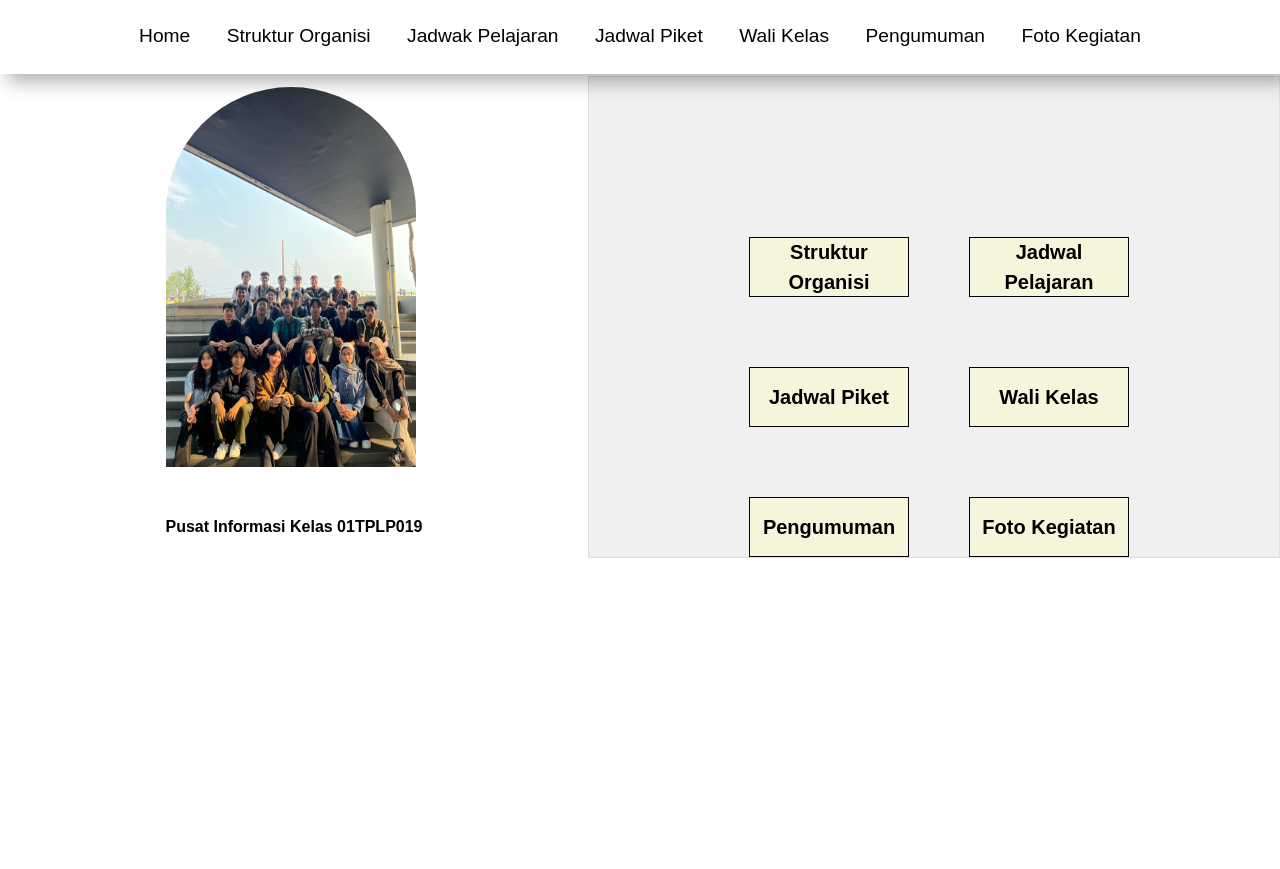
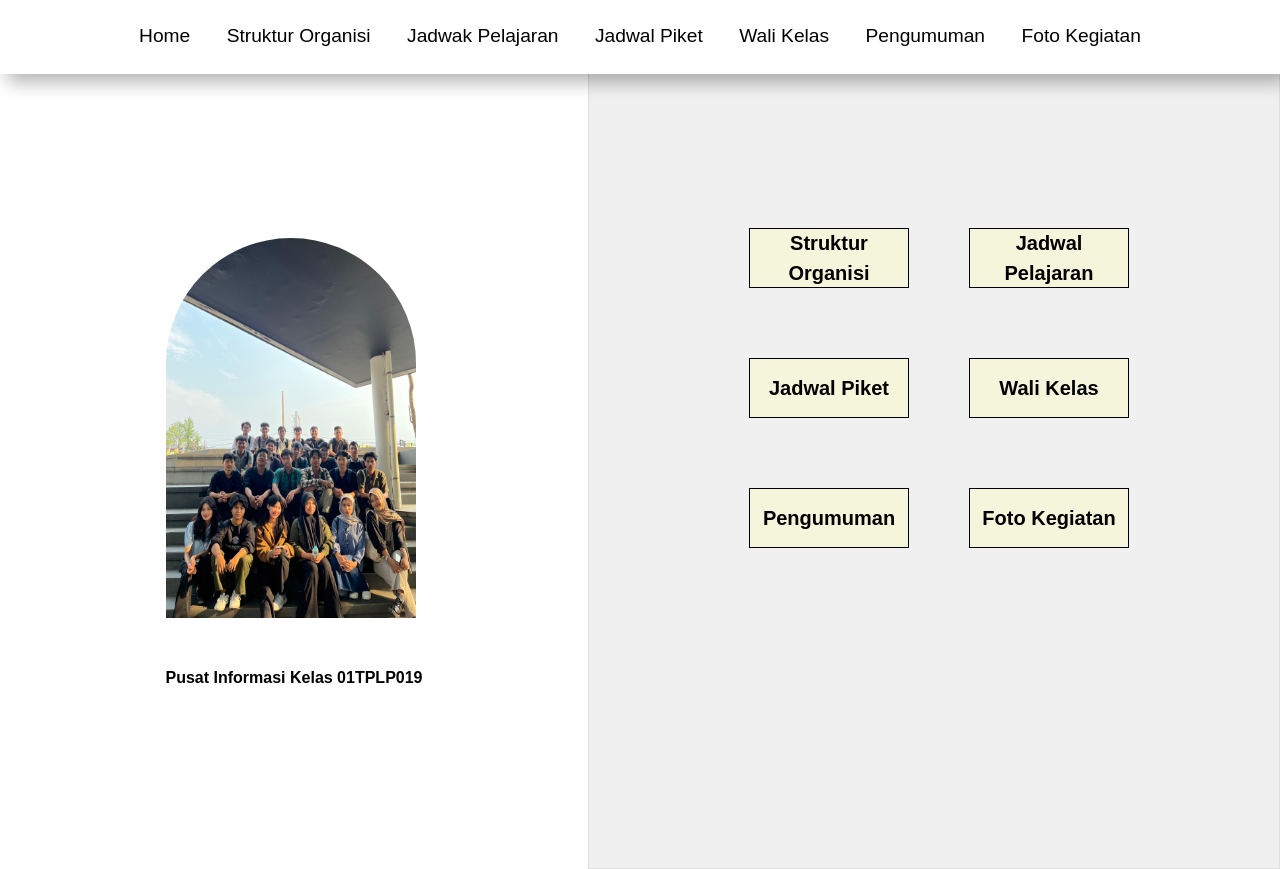
Before and after one commit to RamliFarijiZamhuri/struktur-kelas, a website: page index.html in a window 1280 px wide. Before the commit the page ends 800 px from the top, so only its background shows below. Drawn offline with nearby package versions, Linux system fonts and the light colour scheme; files that its build step writes are made by us from their sources.

Commit message:
indexcss1

```diff
--- a/index.css
+++ b/index.css
@@ -55,7 +55,6 @@ body {
     width: 25em;
     height: 38em;
     border-radius: 20em 20em 0px 0px;
-
 }
 
 .nama-kelas {
@@ -69,7 +68,6 @@ body {
     }
 
 .info {
-    height: 135px;
     display: grid;
     grid-template-columns: 150px 150px;
     gap: 70px;
```
